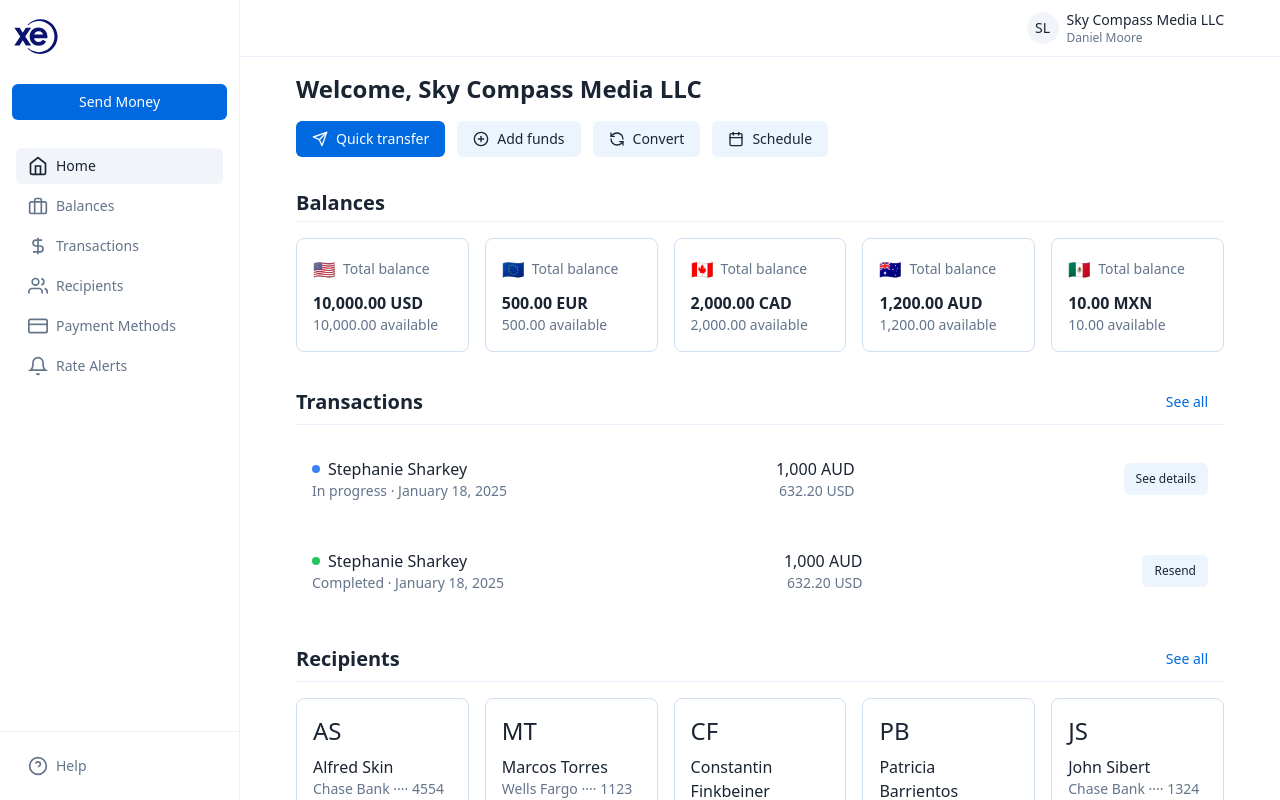
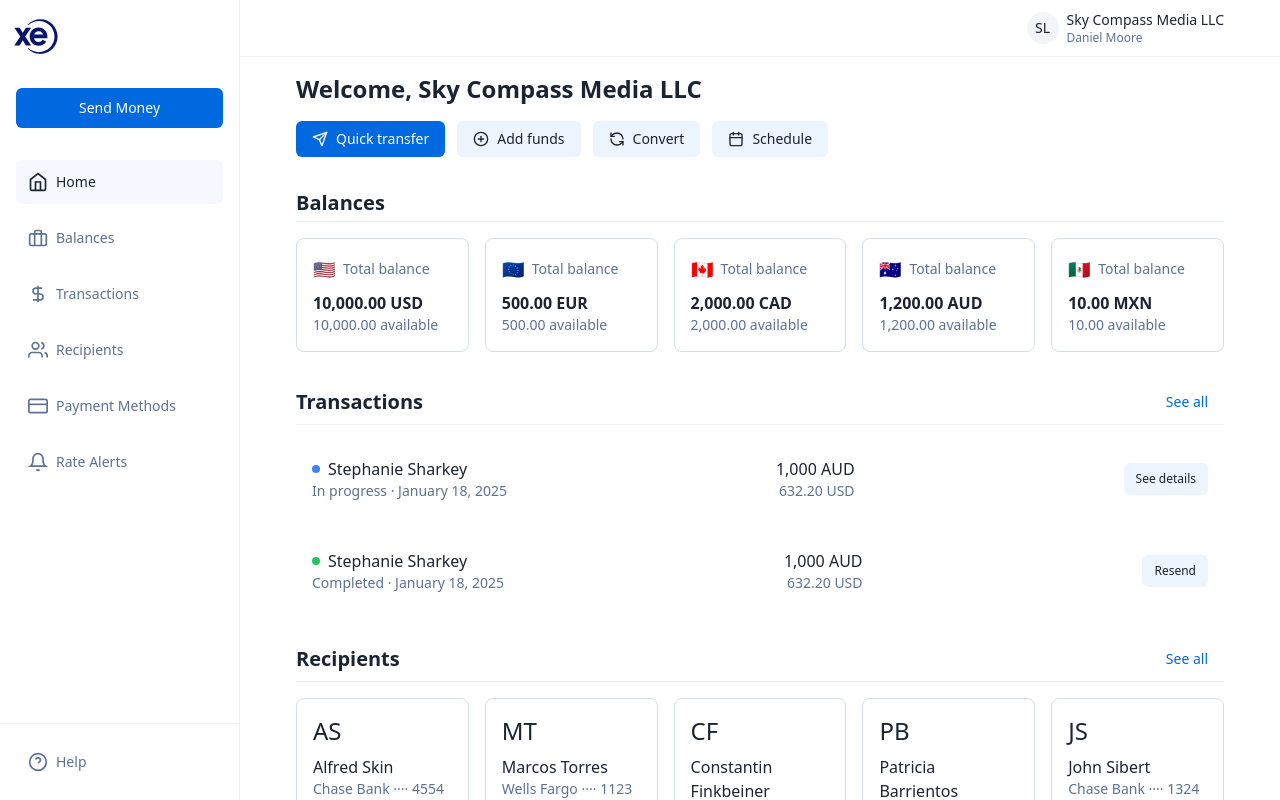
Before and after one commit to erreconzeta/xe-corporate, a React (Vite) app: page /home in a window 1280 px wide. Shown: the top 800 px of the page. Built offline with nearby package versions, Linux system fonts and the light colour scheme.

Commit message:
Sidebar tweaks: Increased button size, adjusted spacing and padding

```diff
--- a/src/components/Sidebar.tsx
+++ b/src/components/Sidebar.tsx
@@ -14,34 +14,34 @@
       </div>
 
       {/* Send Money Button */}
-      <div className="p-3 shrink-0">
-        <Button className="w-full">Send Money</Button>
+      <div className="p-4 shrink-0">
+        <Button className="w-full" size="lg">Send Money</Button>
       </div>
 
       {/* Navigation Links */}
       <nav className="flex-1 overflow-y-auto">
-        <div className="space-y-1 p-4">
-          <Link to="/" className="flex items-center gap-2 px-3 py-2 text-sm font-medium rounded-md bg-accent">
+        <div className="space-y-3 p-4">
+          <Link to="/" className="flex items-center gap-2 px-3 py-3 text-sm font-medium rounded-md bg-accent">
             <svg xmlns="http://www.w3.org/2000/svg" className="h-5 w-5" viewBox="0 0 24 24" fill="none" stroke="currentColor" strokeWidth="2">
               <path d="M3 9l9-7 9 7v11a2 2 0 0 1-2 2H5a2 2 0 0 1-2-2z" />
               <polyline points="9 22 9 12 15 12 15 22" />
             </svg>
             Home
           </Link>
-          <Link to="/balances" className="flex items-center gap-2 px-3 py-2 text-sm font-medium rounded-md text-muted-foreground hover:bg-accent">
+          <Link to="/balances" className="flex items-center gap-2 px-3 py-3 text-sm font-medium rounded-md text-muted-foreground hover:bg-accent">
             <svg xmlns="http://www.w3.org/2000/svg" className="h-5 w-5" viewBox="0 0 24 24" fill="none" stroke="currentColor" strokeWidth="2">
               <rect x="2" y="7" width="20" height="14" rx="2" ry="2" />
               <path d="M16 21V5a2 2 0 0 0-2-2h-4a2 2 0 0 0-2 2v16" />
             </svg>
             Balances
           </Link>
-          <Link to="/transactions" className="flex items-center gap-2 px-3 py-2 text-sm font-medium rounded-md text-muted-foreground hover:bg-accent">
+          <Link to="/transactions" className="flex items-center gap-2 px-3 py-3 text-sm font-medium rounded-md text-muted-foreground hover:bg-accent">
             <svg xmlns="http://www.w3.org/2000/svg" className="h-5 w-5" viewBox="0 0 24 24" fill="none" stroke="currentColor" strokeWidth="2">
               <path d="M12 2v20M17 5H9.5a3.5 3.5 0 0 0 0 7h5a3.5 3.5 0 0 1 0 7H6" />
             </svg>
             Transactions
           </Link>
-          <Link to="/recipients" className="flex items-center gap-2 px-3 py-2 text-sm font-medium rounded-md text-muted-foreground hover:bg-accent">
+          <Link to="/recipients" className="flex items-center gap-2 px-3 py-3 text-sm font-medium rounded-md text-muted-foreground hover:bg-accent">
             <svg xmlns="http://www.w3.org/2000/svg" className="h-5 w-5" viewBox="0 0 24 24" fill="none" stroke="currentColor" strokeWidth="2">
               <path d="M17 21v-2a4 4 0 0 0-4-4H5a4 4 0 0 0-4 4v2" />
               <circle cx="9" cy="7" r="4" />
@@ -50,14 +50,14 @@
             </svg>
             Recipients
           </Link>
-          <Link to="/payment-methods" className="flex items-center gap-2 px-3 py-2 text-sm font-medium rounded-md text-muted-foreground hover:bg-accent">
+          <Link to="/payment-methods" className="flex items-center gap-2 px-3 py-3 text-sm font-medium rounded-md text-muted-foreground hover:bg-accent">
             <svg xmlns="http://www.w3.org/2000/svg" className="h-5 w-5" viewBox="0 0 24 24" fill="none" stroke="currentColor" strokeWidth="2">
               <rect x="1" y="4" width="22" height="16" rx="2" ry="2" />
               <line x1="1" y1="10" x2="23" y2="10" />
             </svg>
             Payment Methods
           </Link>
-          <Link to="/rate-alerts" className="flex items-center gap-2 px-3 py-2 text-sm font-medium rounded-md text-muted-foreground hover:bg-accent">
+          <Link to="/rate-alerts" className="flex items-center gap-2 px-3 py-3 text-sm font-medium rounded-md text-muted-foreground hover:bg-accent">
             <svg xmlns="http://www.w3.org/2000/svg" className="h-5 w-5" viewBox="0 0 24 24" fill="none" stroke="currentColor" strokeWidth="2">
               <path d="M18 8A6 6 0 0 0 6 8c0 7-3 9-3 9h18s-3-2-3-9" />
               <path d="M13.73 21a2 2 0 0 1-3.46 0" />
@@ -69,7 +69,7 @@
 
       {/* Help Link at bottom */}
       <div className="p-4 border-t border-input shrink-0">
-        <Link to="/help" className="flex items-center gap-2 px-3 py-2 text-sm font-medium rounded-md text-muted-foreground hover:bg-accent">
+        <Link to="/help" className="flex items-center gap-2 px-3 py-3 text-sm font-medium rounded-md text-muted-foreground hover:bg-accent">
           <svg xmlns="http://www.w3.org/2000/svg" className="h-5 w-5" viewBox="0 0 24 24" fill="none" stroke="currentColor" strokeWidth="2">
             <circle cx="12" cy="12" r="10" />
             <path d="M9.09 9a3 3 0 0 1 5.83 1c0 2-3 3-3 3" />
--- a/src/index.css
+++ b/src/index.css
@@ -20,9 +20,9 @@
     --secondary-foreground: 215 33% 15%;
 
     --muted: 210 40% 96.1%;
-    --muted-foreground: 215.4 16.3% 46.9%;
+    --muted-foreground: 217 22% 47%;
 
-    --accent: 210 40% 96.1%;
+    --accent: 216 100% 98%;
     --accent-foreground: 215 33% 15%;
 
     --destructive: 0 84.2% 60.2%;
@@ -52,9 +52,9 @@
     --secondary-foreground: 215 33% 15%;
 
     --muted: 217.2 32.6% 17.5%;
-    --muted-foreground: 215 20.2% 65.1%;
+    --muted-foreground: 217 22% 47%;
 
-    --accent: 217.2 32.6% 17.5%;
+    --accent: 216 100% 98%;
     --accent-foreground: 215 33% 15%;
 
     --destructive: 0 62.8% 30.6%;
```
